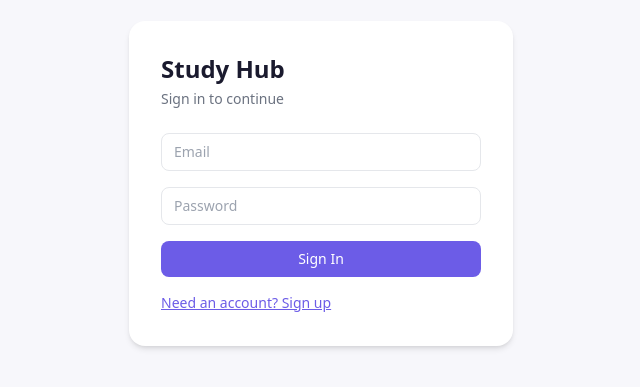
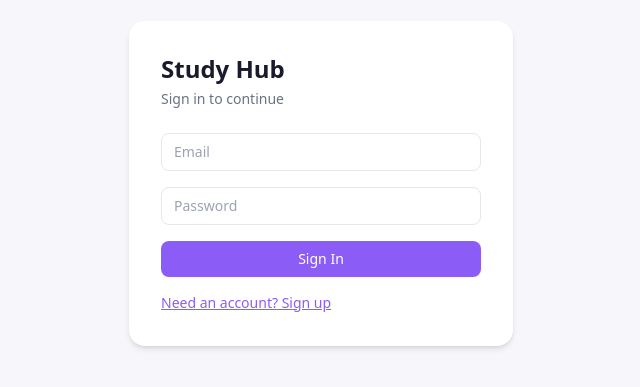
Before and after one commit to softwarehindi22-rgb/study-hub-in, a Next.js app: page /login in a window 1280 px wide. Shown: the part 217-604 px from the top of the page, without its empty margins (319-959 px from the left). Built offline with nearby package versions, Linux system fonts and the light colour scheme.

Commit message:
Update tailwind.config.js

```diff
--- a/tailwind.config.js
+++ b/tailwind.config.js
@@ -6,7 +6,13 @@ module.exports = {
     extend: {
       colors: {
         ink: "#1a1a2e",
-        accent: "#6c5ce7"
+        accent: "#8b5cf6",
+        accent2: "#ec4899",
+        glow: "#22d3ee"
+      },
+      backgroundImage: {
+        "brand-gradient": "linear-gradient(135deg, #8b5cf6 0%, #ec4899 100%)",
+        "brand-gradient-soft": "linear-gradient(135deg, rgba(139,92,246,0.12) 0%, rgba(236,72,153,0.12) 100%)"
       }
     }
   },
```
